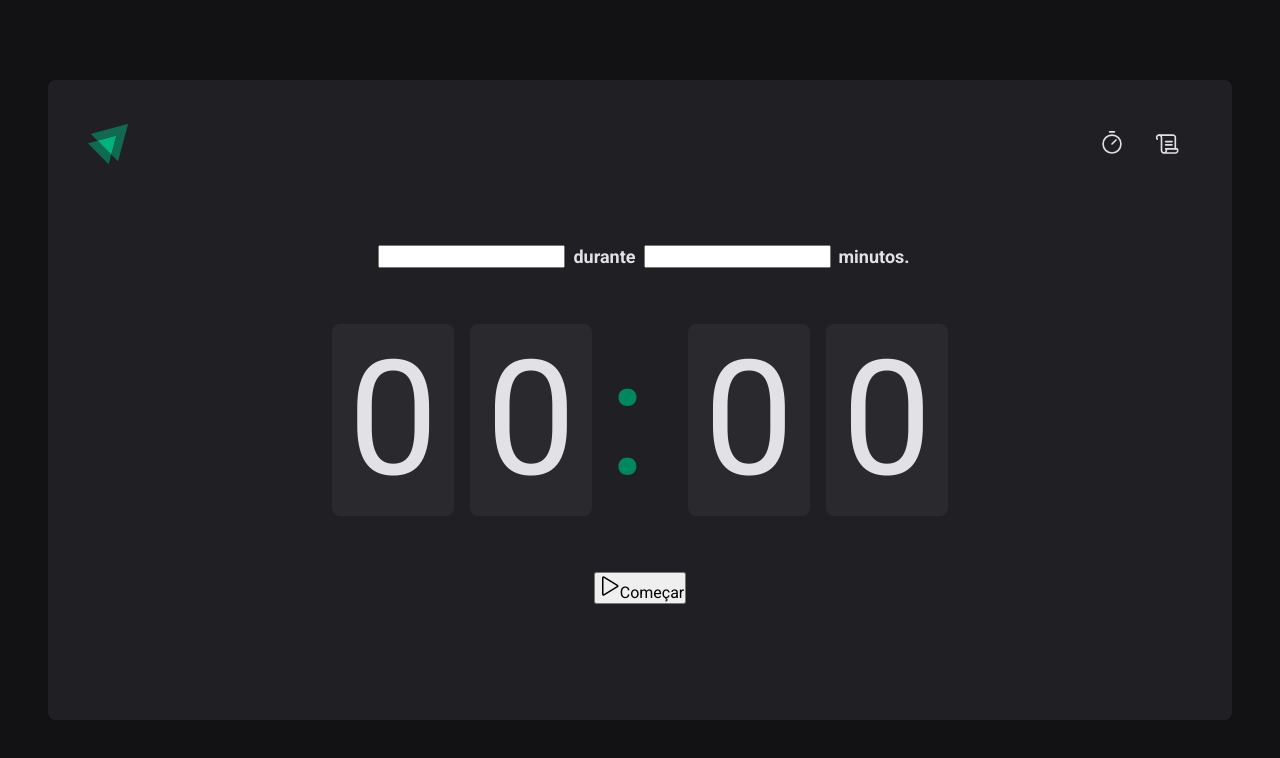
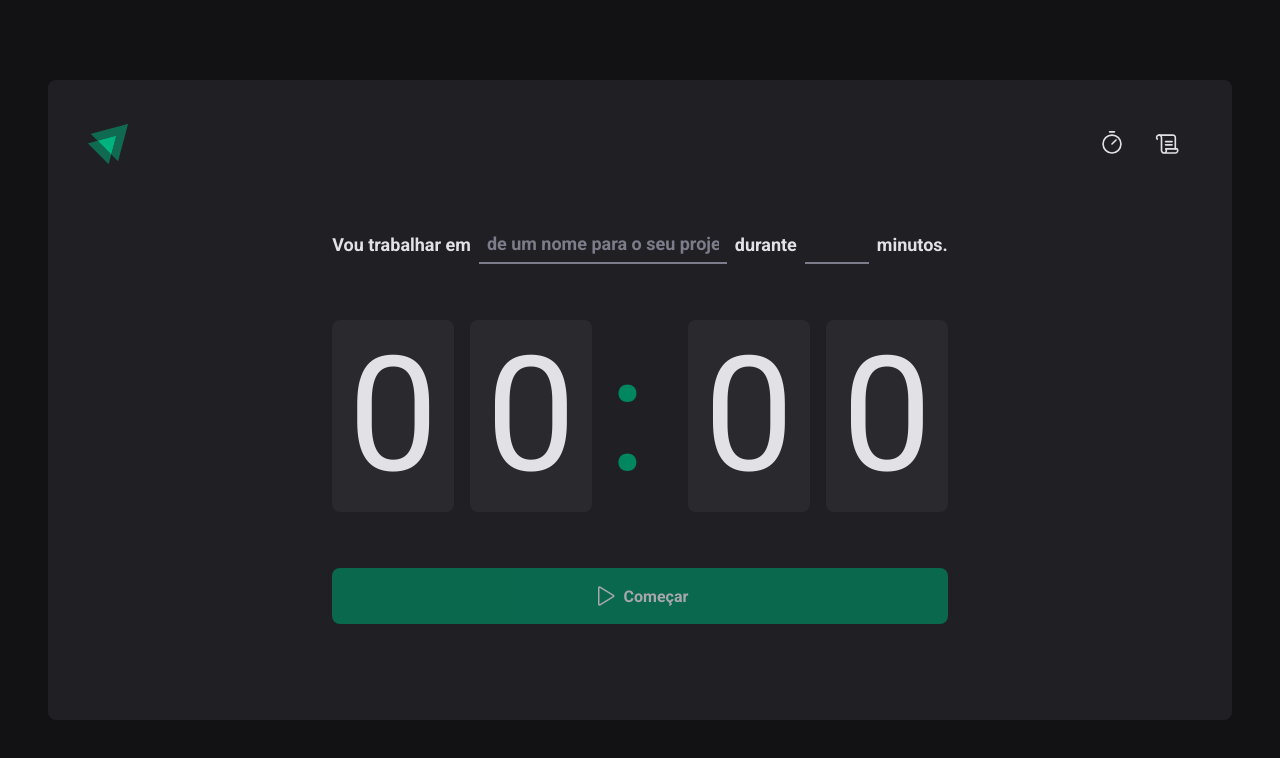
Before and after one commit to CaioDetore/ignite-timer, a React (Vite) app: page / in a window 1280 px wide. Shown: the top 758 px of the page. Built offline with nearby package versions, Linux system fonts and the light colour scheme.

Commit message:
feat: finalização da Home

```diff
--- a/src/pages/Home/index.tsx
+++ b/src/pages/Home/index.tsx
@@ -3,7 +3,10 @@
   CountdownContainer,
   FormContainer,
   HomeContainer,
+  MinutesInput,
   Separator,
+  StartCountdownButton,
+  TaskInput,
 } from "./styles";
 
 export function Home() {
@@ -11,10 +14,10 @@
     <HomeContainer>
       <form action="">
         <FormContainer>
-          <label htmlFor="Vou trabalhar em"></label>
-          <input id="task" />
+          <label htmlFor="">Vou trabalhar em</label>
+          <TaskInput placeholder="de um nome para o seu projeto" id="task" />
           <label htmlFor="">durante</label>
-          <input type="number" id="minutesAmount" />
+          <MinutesInput type="number" id="minutesAmount" />
           <span>minutos.</span>
         </FormContainer>
 
@@ -26,10 +29,10 @@
           <span>0</span>
         </CountdownContainer>
 
-        <button type="submit">
+        <StartCountdownButton type="submit" disabled>
           <Play size={24} />
           Começar
-        </button>
+        </StartCountdownButton>
       </form>
     </HomeContainer>
   );
--- a/src/pages/Home/styles.ts
+++ b/src/pages/Home/styles.ts
@@ -14,7 +14,7 @@
     flex-direction: column;
     gap: 3.5rem;
   }
-`
+`;
 
 export const FormContainer = styled.div`
   width: 100%;
@@ -26,32 +26,89 @@
 
   font-weight: bold;
   font-size: 1.125rem;
-  color: ${props => props.theme["gray-100"]};
-`
+  color: ${(props) => props.theme["gray-100"]};
+`;
 
 export const CountdownContainer = styled.div`
-  font-family: 'Roboto Mono' monospace;
+  font-family: "Roboto Mono" monospace;
   font-size: 10rem;
   line-height: 8rem;
-  color: ${props => props.theme['gray-100']};
+  color: ${(props) => props.theme["gray-100"]};
 
   display: flex;
   gap: 1rem;
 
   span {
-    background: ${props => props.theme["gray-700"]};
+    background: ${(props) => props.theme["gray-700"]};
     border-radius: 8px;
     padding: 2rem 1rem;
   }
-`
+`;
 
 export const Separator = styled.div`
   padding: 2rem 0;
-  color: ${props => props.theme["green-500"]};
+  color: ${(props) => props.theme["green-500"]};
 
   width: 4rem;
   overflow: hidden;
 
   display: flex;
   align-items: center;
-`
+`;
+
+const BaseInput = styled.input`
+  background: transparent;
+  height: 2.5rem;
+  padding: 0 0.5rem;
+  border: 0;
+  border-bottom: 2px solid ${(props) => props.theme["gray-500"]};
+
+  font-weight: bold;
+  font-size: 1.125rem;
+  color: ${(props) => props.theme["gray-100"]};
+
+  &:focus {
+    box-shadow: none;
+    border-color: ${props => props.theme["green-500"]};
+  }
+
+  &::placeholder {
+    color: ${(props) => props.theme["gray-500"]};
+  }
+`;
+
+export const TaskInput = styled(BaseInput)`
+  flex: 1;
+`;
+
+export const MinutesInput = styled(BaseInput)`
+  width: 4rem;
+`;
+
+export const StartCountdownButton = styled.button`
+  width: 100%;
+  border: 0;
+  padding: 1rem;
+  border-radius: 8px;
+
+  display: flex;
+  align-items: center;
+  justify-content: center;
+
+  gap: 0.5rem;
+  font-weight: bold;
+
+  cursor: pointer;
+
+  background: ${(props) => props.theme["green-500"]};
+  color: ${(props) => props.theme["gray-100"]};
+
+  &:disabled {
+    opacity: 0.7;
+    cursor: not-allowed;
+  }
+
+  &:not(:disabled):hover {
+    background: ${(props) => props.theme["green-700"]};
+  }
+`;
```
